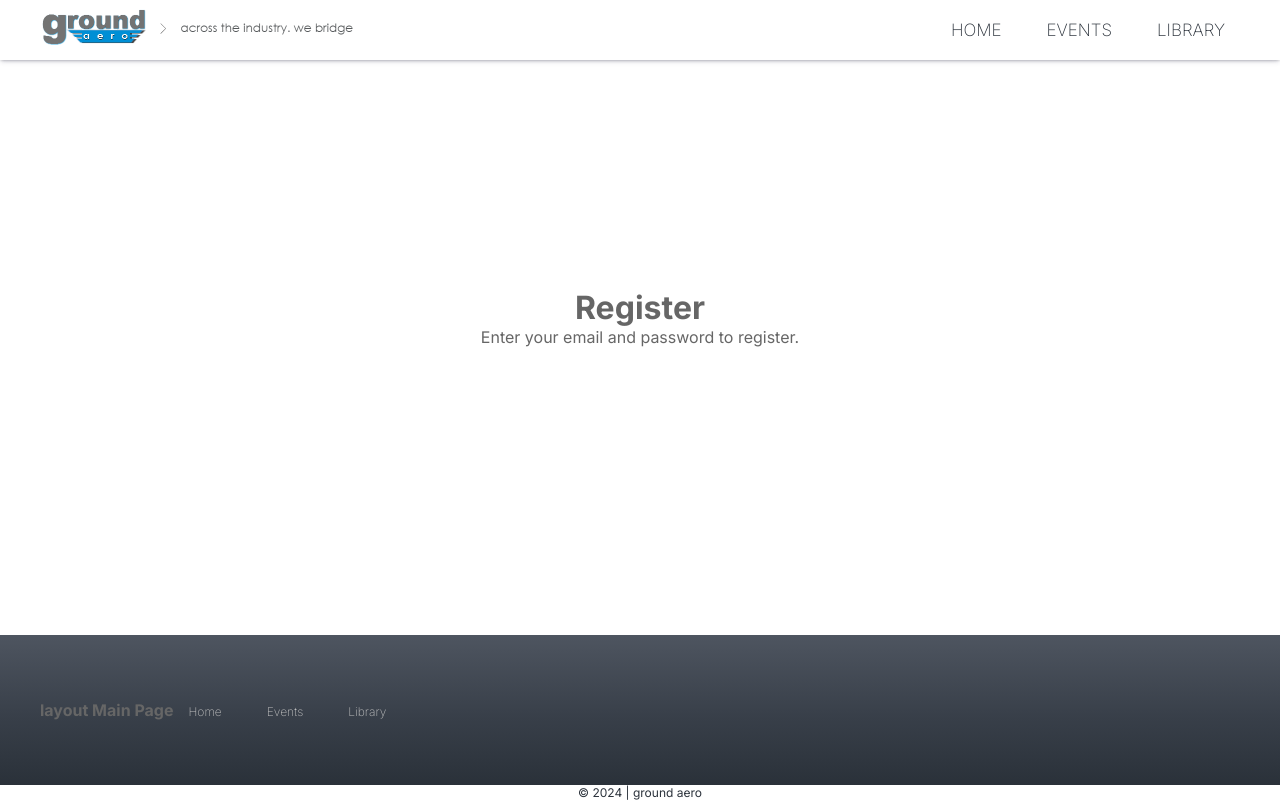
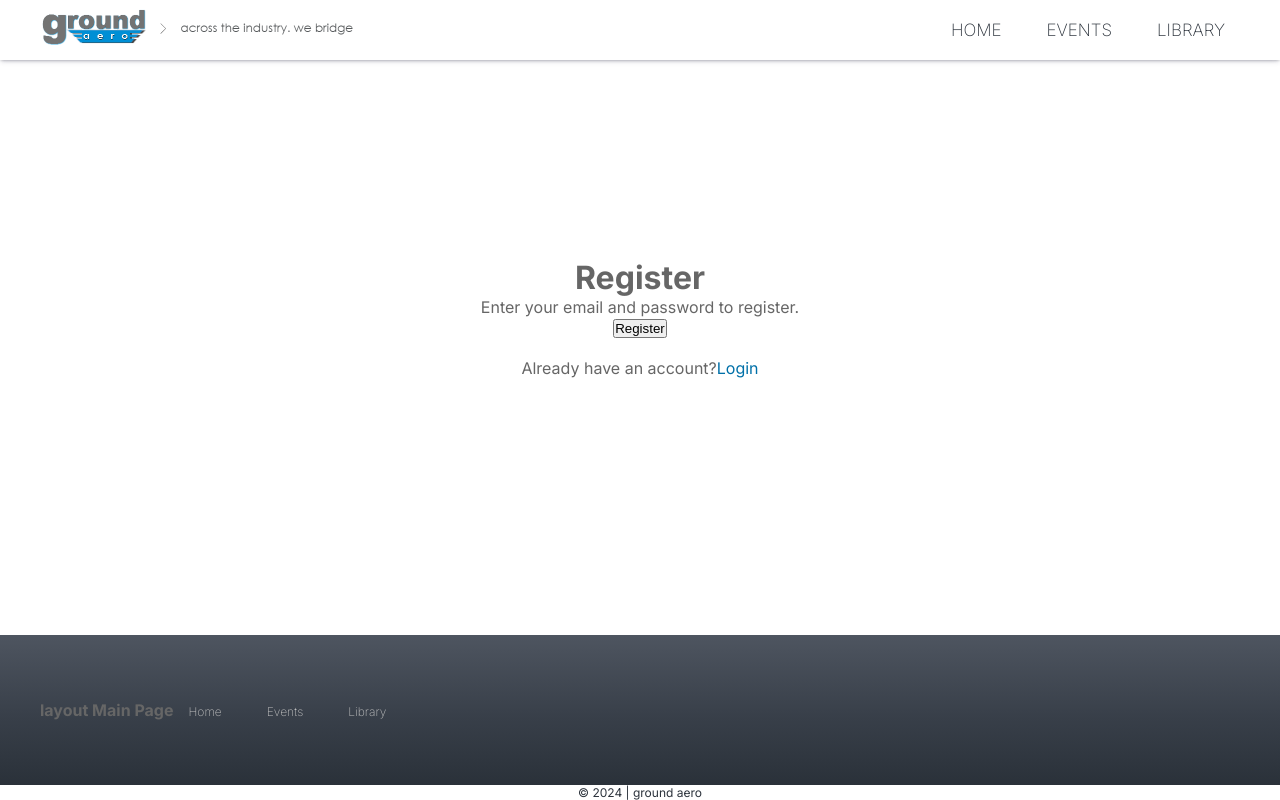
Before and after one commit to ground-aero/ground.aero-next, a Next.js app: page /register in a window 1280 px wide. Built offline with nearby package versions, Linux system fonts and the light colour scheme.

Commit message:
feat(register,login): add actions, mocked

```diff
--- /dev/null
+++ b/src/app/(auth)/actions.ts
@@ -0,0 +1,9 @@
+'use server';
+
+export async function register() {
+    return console.log('You\'ve sent it to register!')
+}
+
+export async function login() {
+    return console.log('You\'ve logged in!')
+}
--- a/src/app/(auth)/register/page.tsx
+++ b/src/app/(auth)/register/page.tsx
@@ -1,3 +1,6 @@
+'use client';
+import { register } from '../actions'
+import Link from 'next/link'
 import styles from '../../page.module.css'
 
 export default function Register() {
@@ -5,6 +8,21 @@ export default function Register() {
         <div className={styles.centerColumn}>
             <h1>Register</h1>
             <p>Enter your email and password to register.</p>
+
+            {/* <form onSubmit={send}> */}
+            <form action={ register }>
+                <button type="submit">Register</button>
+            </form>
+
+            <br/>
+            <p>Already have an account?
+                <Link href="/login" className={styles.nav} rel="noopener noreferrer">
+                    Login
+                </Link>
+            </p>
+
+            <p></p>
+
         </div>
       );
 }
```
Also changed, not shown: src/app/(auth)/login/page.tsx (+18 -0 lines).
